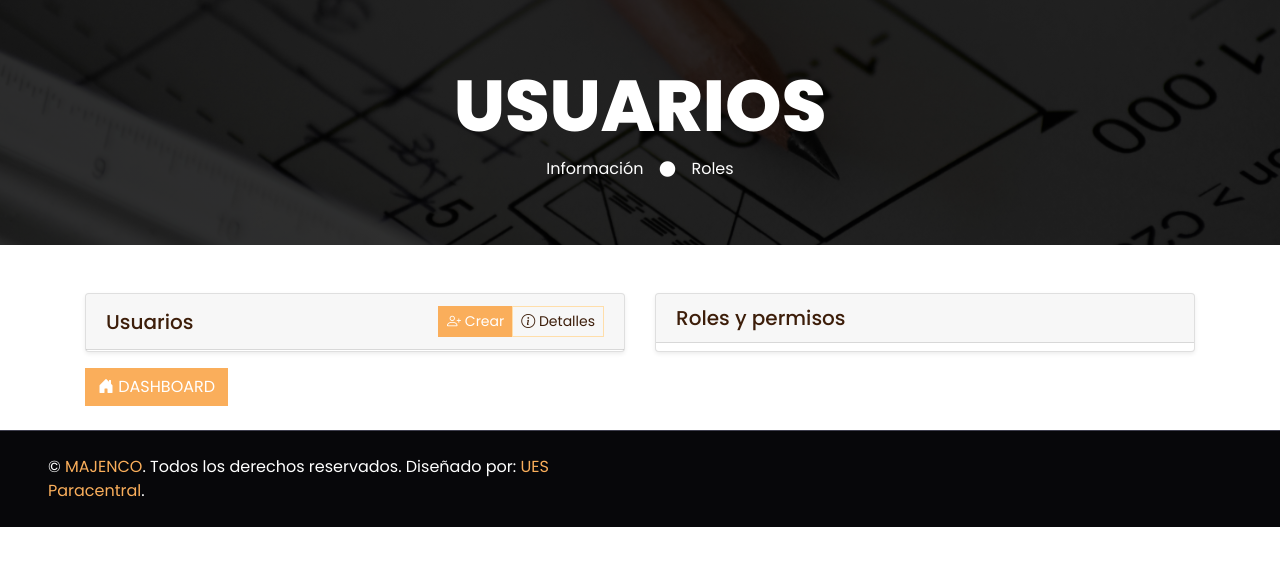
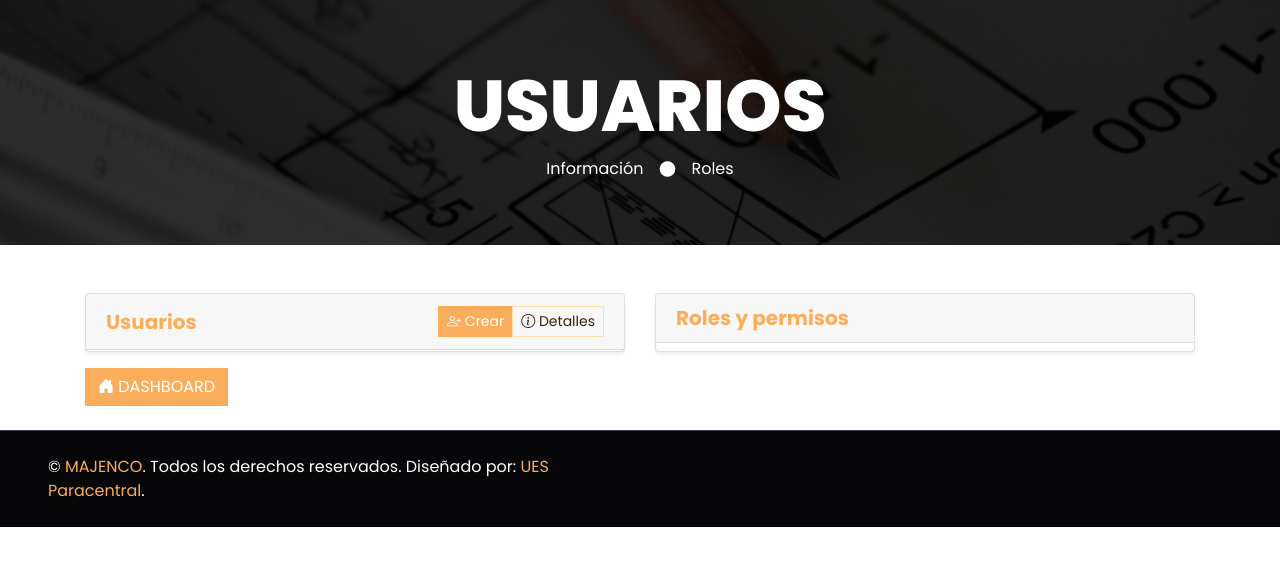
Before and after one commit to AlejandroFlores004/MAJENCOSYS, a Django app: template user/templates/usuarioMain.html in a window 1280 px wide. Shown: the part 85-651 px from the top of the page. Run offline with Django 4.2, Linux system fonts and the light colour scheme; the template is opened without the code that fills it, so the values that code supplies are empty; some libraries are stand-ins or nearby versions.

Commit message:
mejoras en usuario

```diff
--- a/user/templates/usuarioMain.html
+++ b/user/templates/usuarioMain.html
@@ -23,7 +23,7 @@
       <div class="card h-100 shadow-sm">
         <div
           class="card-header d-flex justify-content-between align-items-center">
-          <h5 class="mb-0">Usuarios</h5>
+          <h5 class="mb-0 text-primary font-weight-bold">Usuarios</h5>
           <div class="btn-group">
             <a href="{% url 'usuarioForm' %}" class="btn btn-sm btn-primary">
               <i class="bi bi-person-plus"></i> Crear
@@ -79,7 +79,7 @@
       <div class="card h-100 shadow-sm">
         <div
           class="card-header d-flex justify-content-between align-items-center">
-          <h5 class="mb-0">Roles y permisos</h5>
+          <h5 class="mb-0 text-primary font-weight-bold">Roles y permisos</h5>
         </div>
         <div class="card-body p-0">
           <ul class="list-group list-group-flush"
```
